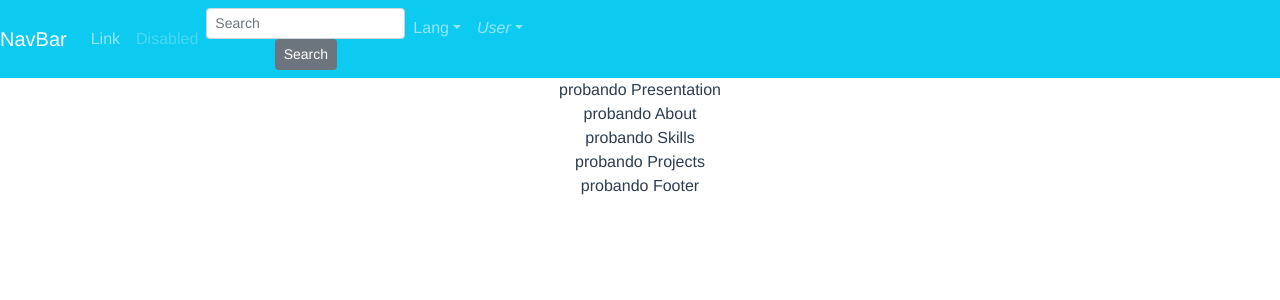
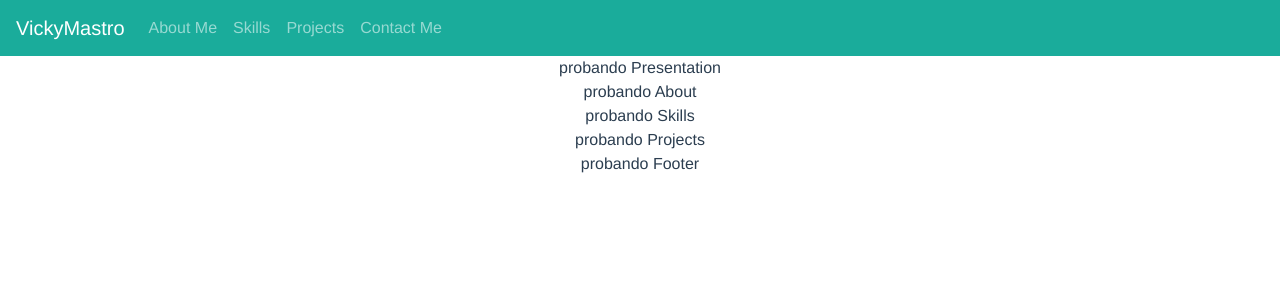
Before and after one commit to VickyMastro/Portfolio, a Vue app: page / in a window 1280 px wide. Shown: the top 300 px of the page. Built offline with nearby package versions, Linux system fonts and the light colour scheme.

Commit message:
add ids to components

```diff
--- a/src/components/Footer.vue
+++ b/src/components/Footer.vue
@@ -1,5 +1,5 @@
 <template>
-  <div>
+  <div id="footer">
     probando Footer
   </div>
 </template>
--- a/src/components/Header.vue
+++ b/src/components/Header.vue
@@ -1,38 +1,16 @@
 <template>
   <div>
-  <b-navbar toggleable="lg" type="dark" variant="info">
-    <b-navbar-brand href="#">NavBar</b-navbar-brand>
+  <b-navbar toggleable="lg" type="dark" class="navbar-container px-3">
+    <b-navbar-brand href="#">VickyMastro</b-navbar-brand>
 
     <b-navbar-toggle target="nav-collapse"></b-navbar-toggle>
 
     <b-collapse id="nav-collapse" is-nav>
       <b-navbar-nav>
-        <b-nav-item href="#">Link</b-nav-item>
-        <b-nav-item href="#" disabled>Disabled</b-nav-item>
-      </b-navbar-nav>
-
-      <!-- Right aligned nav items -->
-      <b-navbar-nav class="ml-auto">
-        <b-nav-form>
-          <b-form-input size="sm" class="mr-sm-2" placeholder="Search"></b-form-input>
-          <b-button size="sm" class="my-2 my-sm-0" type="submit">Search</b-button>
-        </b-nav-form>
-
-        <b-nav-item-dropdown text="Lang" right>
-          <b-dropdown-item href="#">EN</b-dropdown-item>
-          <b-dropdown-item href="#">ES</b-dropdown-item>
-          <b-dropdown-item href="#">RU</b-dropdown-item>
-          <b-dropdown-item href="#">FA</b-dropdown-item>
-        </b-nav-item-dropdown>
-
-        <b-nav-item-dropdown right>
-          <!-- Using 'button-content' slot -->
-          <template #button-content>
-            <em>User</em>
-          </template>
-          <b-dropdown-item href="#">Profile</b-dropdown-item>
-          <b-dropdown-item href="#">Sign Out</b-dropdown-item>
-        </b-nav-item-dropdown>
+        <b-nav-item href="presentation">About Me</b-nav-item>
+        <b-nav-item href="skills">Skills</b-nav-item>
+        <b-nav-item href="projects">Projects</b-nav-item>
+        <b-nav-item href="contact">Contact Me</b-nav-item>
       </b-navbar-nav>
     </b-collapse>
   </b-navbar>
@@ -46,5 +24,8 @@ export default {
 </script>
 
 <style scoped>
+.navbar-container{
+  background-color: #1aac9b;
 
+}
 </style>
--- a/src/components/Presentation.vue
+++ b/src/components/Presentation.vue
@@ -1,5 +1,5 @@
 <template>
-  <div>
+  <div id="presentation">
     probando Presentation
   </div>
 </template>
--- a/src/components/Projects.vue
+++ b/src/components/Projects.vue
@@ -1,5 +1,5 @@
 <template>
-  <div>
+  <div id="projects">
     probando Projects
   </div>
 </template>
--- a/src/components/Skills.vue
+++ b/src/components/Skills.vue
@@ -1,5 +1,5 @@
 <template>
-  <div>
+  <div id="skills">
     probando Skills
   </div>
 </template>
```
